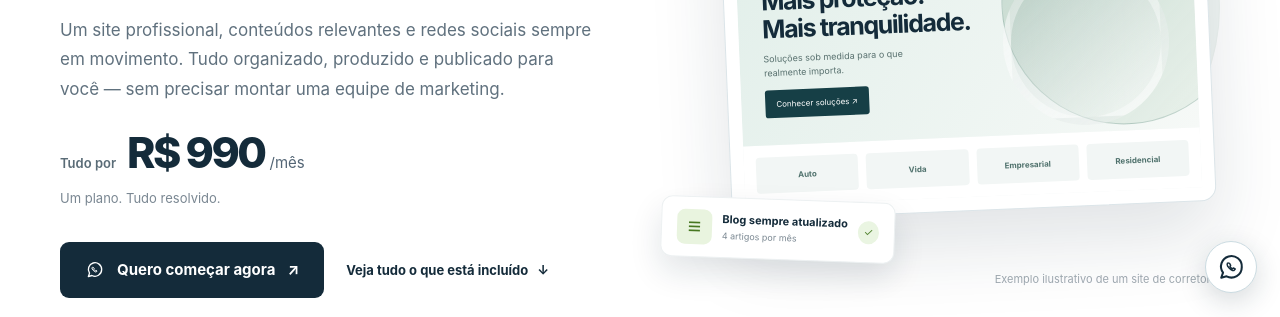
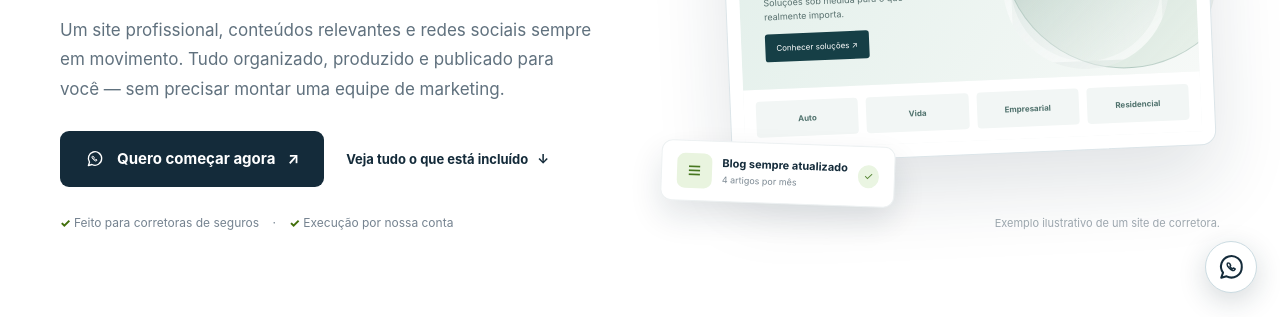
Before and after one commit to fabiogabrielli/brokup, a plain HTML site: page index.html in a window 1280 px wide. Shown: the part 483-800 px from the top of the page. Drawn offline with Linux system fonts and the light colour scheme.

Commit message:
novo index

```diff
--- a/index.html
+++ b/index.html
@@ -68,10 +68,6 @@
           <div class="eyebrow"><span class="eyebrow-dot"></span> MARKETING PARA CORRETORES DE SEGUROS</div>
           <h1 id="hero-title">Você cuida dos seguros.<br><span class="accent-text">A gente cuida do seu marketing.</span></h1>
           <p class="hero-lead">Um site profissional, conteúdos relevantes e redes sociais sempre em movimento. Tudo organizado, produzido e publicado para você — sem precisar montar uma equipe de marketing.</p>
-          <div class="hero-offer">
-            <div class="price-line"><span class="price-prefix">Tudo por</span> <strong>R$ 990</strong><span class="price-period">/mês</span></div>
-            <div><p>Um plano. Tudo resolvido.</p></div>
-          </div>
           <div class="hero-actions">
             <a class="button button-dark button-large js-whatsapp" data-cta="hero" href="https://wa.me/5511999118644?text=Ol%C3%A1%21%20Tenho%20interesse%20na%20BROKUP%20por%20R%24%20990%2Fm%C3%AAs%20e%20quero%20saber%20como%20come%C3%A7ar." target="_blank" rel="noopener noreferrer"><svg aria-hidden="true" viewBox="0 0 24 24" fill="none"><path d="M20 11.5a8 8 0 0 1-11.7 7.1L4 20l1.4-4.2A8 8 0 1 1 20 11.5Z" stroke="currentColor" stroke-width="1.6" stroke-linejoin="round"/><path d="M9.1 8.6c-.5 0-.8.5-.8 1.1 0 1.5 2.6 4 4.1 4.6.6.2 1.2.1 1.5-.3l.6-.8-1.5-.8-.7.6a5.3 5.3 0 0 1-1.7-1.7l.5-.7-.9-1.6-1.1.4" stroke="currentColor" stroke-width="1.2" stroke-linejoin="round"/></svg> Quero começar agora <span aria-hidden="true">↗</span></a>
             <a class="text-link" href="#entregas">Veja tudo o que está incluído <span aria-hidden="true">↓</span></a>
```
